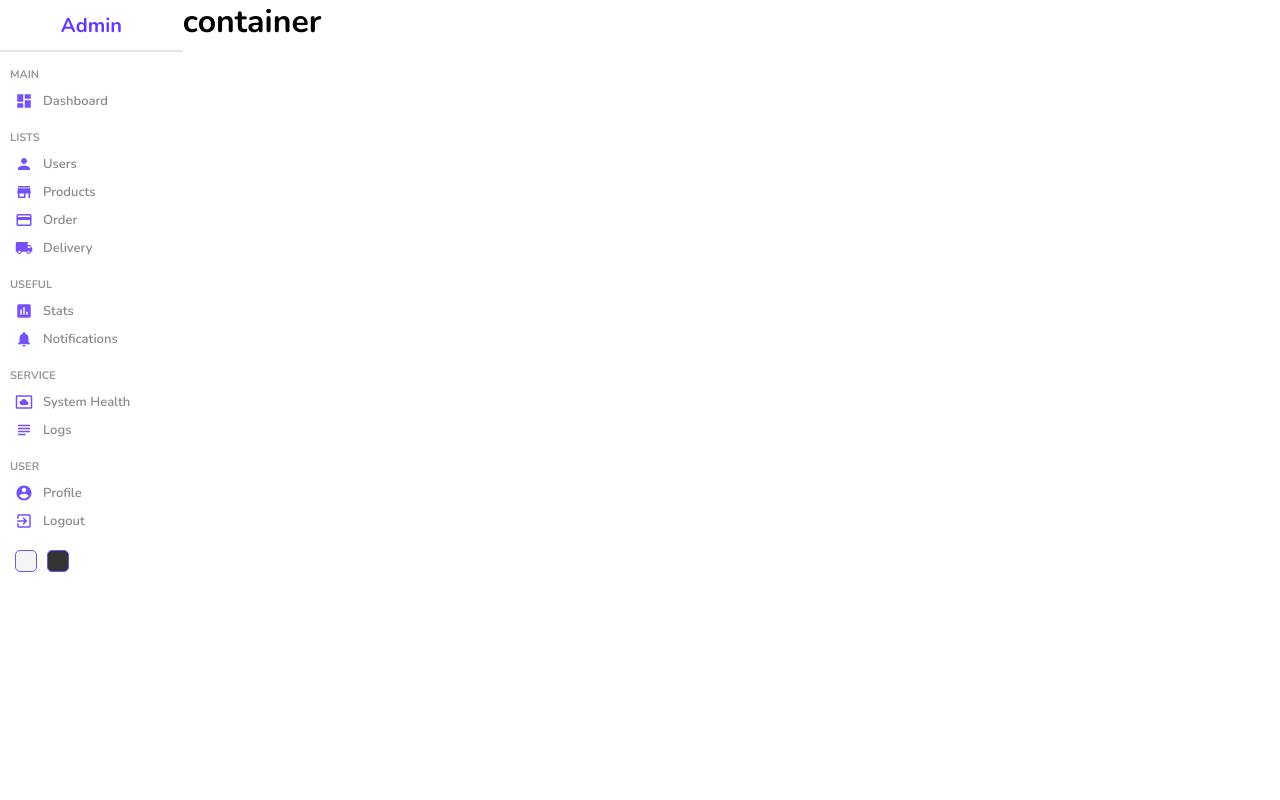
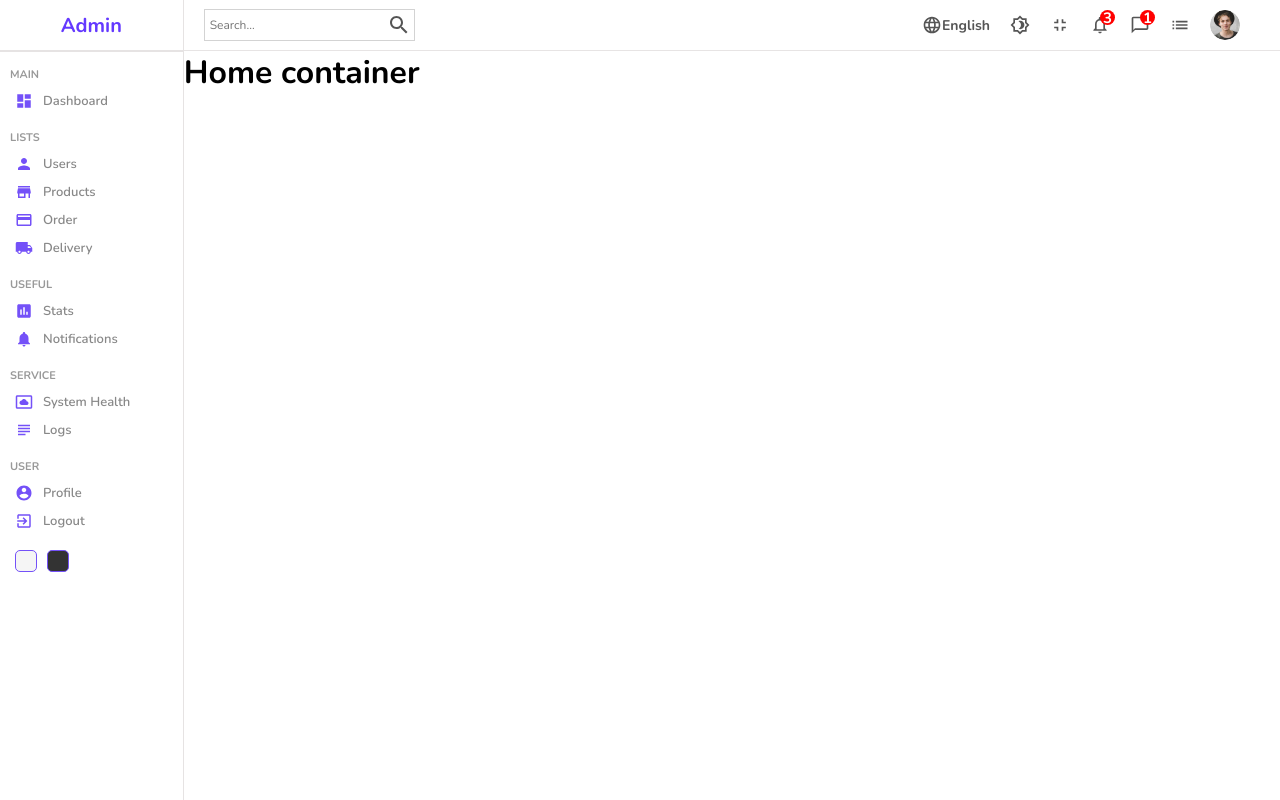
Before and after one commit to decozzfx/admin-panel-lamadev, a React (Create React App) app: page / in a window 1280 px wide. Built offline with nearby package versions, Linux system fonts and the light colour scheme.

Commit message:
navbar design

```diff
--- a/src/components/navbar/Navbar.jsx
+++ b/src/components/navbar/Navbar.jsx
@@ -1,10 +1,50 @@
-import React from 'react'
-import './navbar.scss'
+import React from "react";
+import { Brightness4Outlined, ChatBubbleOutline, FullscreenExitOutlined, LanguageOutlined, ListOutlined, NotificationsNoneOutlined, SearchOutlined } from "@material-ui/icons";
+
+import "./navbar.scss";
+import avatar from '../../assets/images/orang.png'
 
 const Navbar = () => {
   return (
-    <div>Navbar</div>
-  )
-}
+    <div className="navbar">
+      <div className="wrapper">
+        <div className="search">
+          <input type="text" placeholder="Search..." />
+          <SearchOutlined />
+        </div>
+        <div className="items">
+           <div className="item">
+              <LanguageOutlined className="icon"/>
+              English
+           </div>
+           <div className="item">
+              <Brightness4Outlined className="icon"/>
+           </div>
+           <div className="item">
+              <FullscreenExitOutlined className="icon"/>
+           </div>
+           <div className="item">
+              <NotificationsNoneOutlined className="icon"/>
+              <div className="counter">3</div>
+           </div>
+           <div className="item">
+              <ChatBubbleOutline className="icon"/>
+              <div className="counter">1</div>
+           </div>
+           <div className="item">
+              <ListOutlined className="icon"/>
+           </div>
+           <div className="item">
+              <img
+              src={avatar}
+              alt="ava"
+              className="avatar"
+              />
+           </div>
+        </div>
+      </div>
+    </div>
+  );
+};
 
-export default Navbar
+export default Navbar;
--- a/src/components/navbar/navbar.scss
+++ b/src/components/navbar/navbar.scss
@@ -0,0 +1,71 @@
+.navbar{
+    height: 50px;
+    border-bottom: 0.5px solid rgb(231, 228, 228);
+    display: flex;
+    align-items: center;
+    font-size: 14px;
+    color: #555;
+
+    .wrapper{
+        width: 100%;
+        padding: 20px;
+        display: flex;
+        align-items: center;
+        justify-content: space-between;
+
+        .items{
+            display: flex;
+            align-items: center;
+
+            .item{
+                display: flex;
+                align-items: center;
+                margin-right: 20px;
+                position: relative;
+
+                .icon{
+                    font-size: 20px;
+                }
+
+                .avatar{
+                    width: 30px;
+                    height: 30px;
+                    border-radius: 50%;
+                }
+
+                .counter{
+                    width: 15px;
+                    height: 15px;
+                    background-color: red;
+                    border-radius: 50%;
+                    color: white;
+                    justify-content: center;
+                    font-size: 15px;
+                    font-weight: bold;
+                    display: flex;
+                    align-items: center;
+                    position: absolute;
+                    top: -5px;
+                    right: -5px;
+                }
+            }
+        }
+
+        .search{
+            display: flex;
+            align-items: center;
+            border: 0.5px solid lightgray;
+            padding: 3px;
+
+            input{
+                border: none;
+                outline: none;
+                background-color: transparent;
+
+                &::placeholder{
+                    font-size: 12px;
+                }
+            }
+        }
+    }
+}
--- a/src/components/sidebar/sidebar.scss
+++ b/src/components/sidebar/sidebar.scss
@@ -1,6 +1,6 @@
 .sidebar{
     flex : 1;
-    border-right: 1 solid rgb(230, 227, 227);
+    border-right: 0.5px solid rgb(230, 227, 227);
     min-height: 100vh;
     background-color: white;
 
--- a/src/pages/home/Home.jsx
+++ b/src/pages/home/Home.jsx
@@ -1,4 +1,5 @@
 import React from 'react'
+import Navbar from '../../components/navbar/Navbar'
 import Sidebar from '../../components/sidebar/Sidebar'
 import './home.scss'
 
@@ -6,7 +7,10 @@ const Home = () => {
   return (
     <div className='home'>
         <Sidebar />
-        <h1 className='homeContainer'>container</h1>
+        <h1 className='homeContainer'>
+          <Navbar />
+          Home container
+        </h1>
     </div>
   )
 }
```
Also changed, not shown: src/assets/images/orang.png (added).
